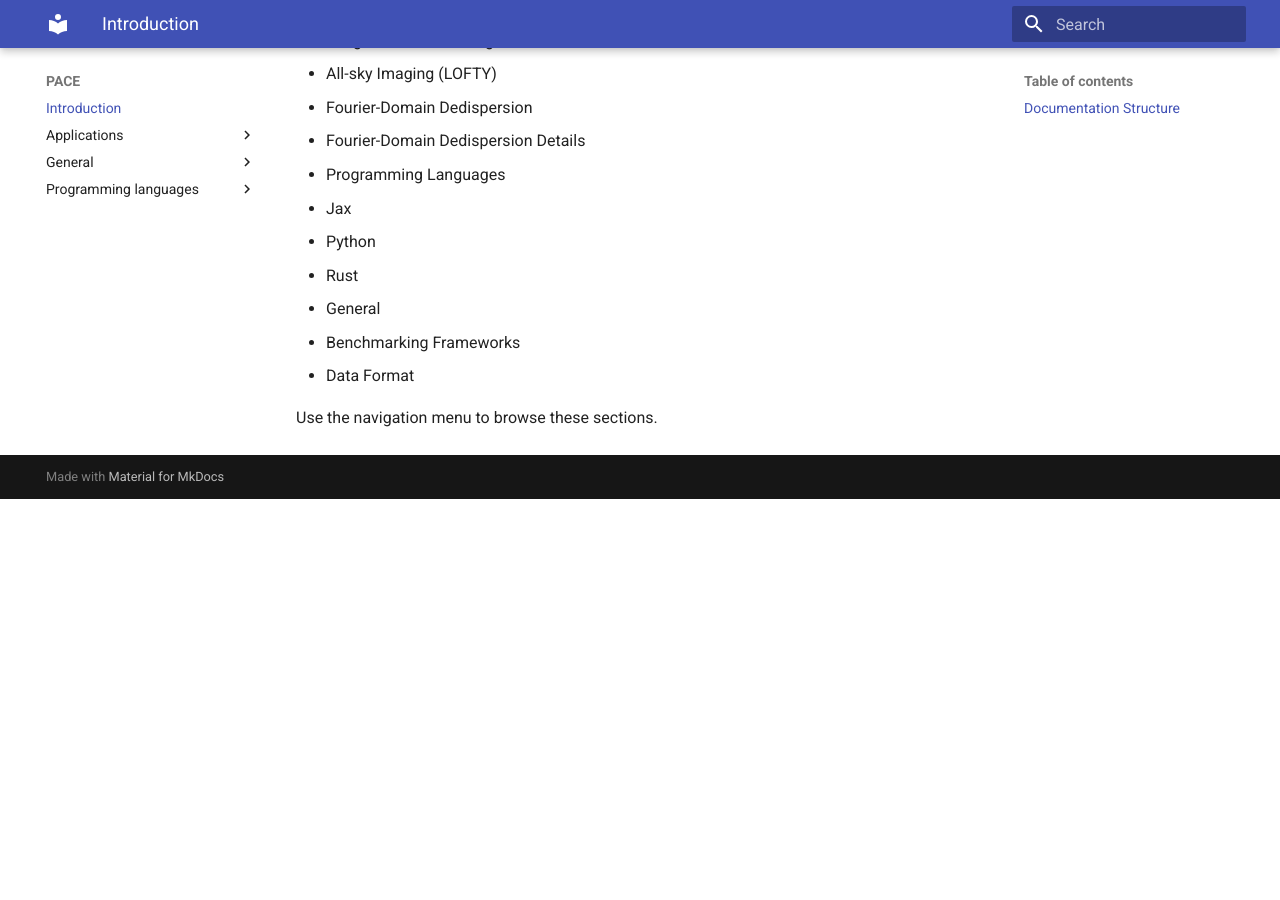
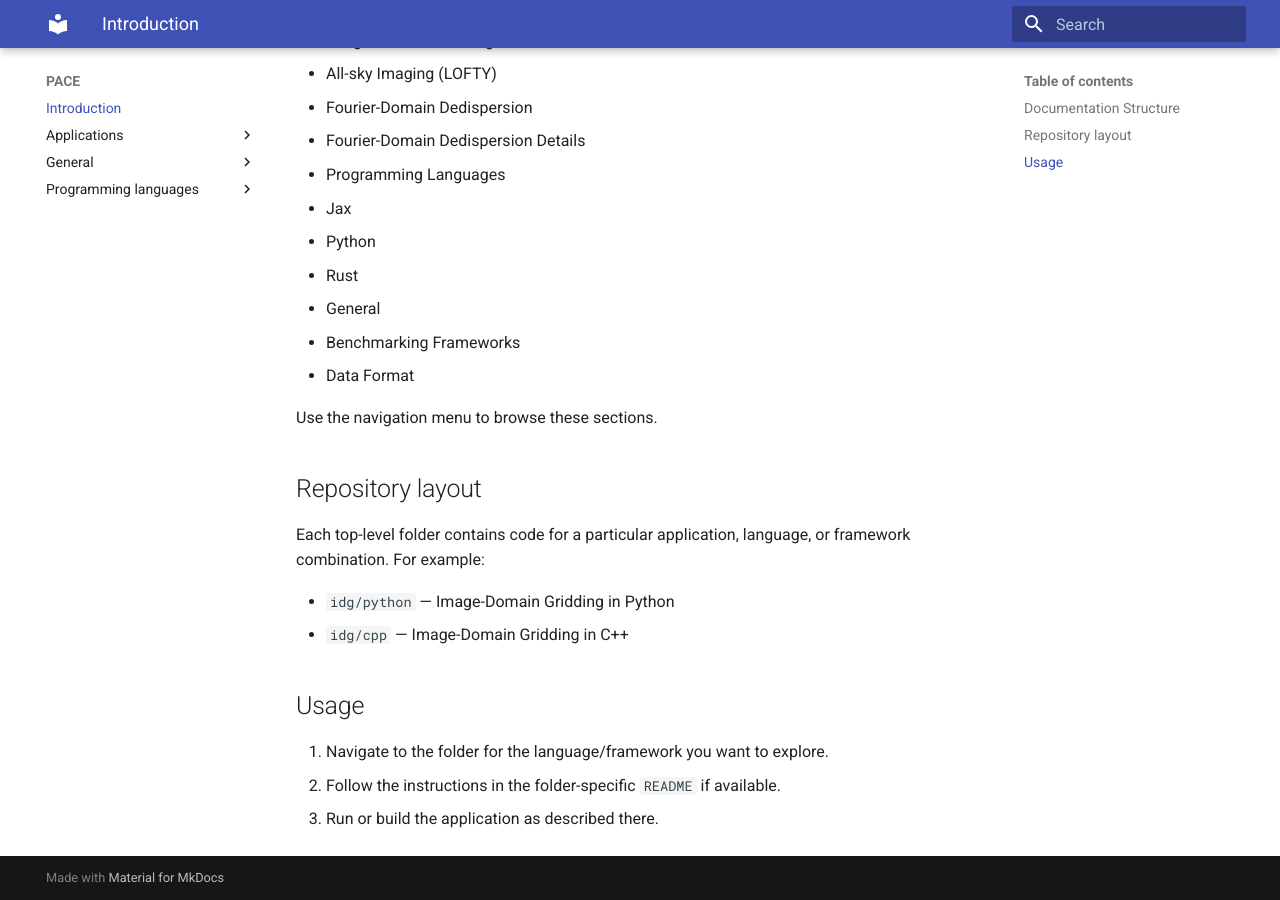
Before and after one commit to astron-rd/PACE, an MkDocs documentation site: the page built from docs/index.md, in a window 1280 px wide and 900 px high, scrolled down 571 px. Built offline with MkDocs 1.6.1 and Material for MkDocs 9.7.7, drawn with Linux system fonts in a browser that asks for light colours; nearby versions of some CDN libraries; before the commit the page ends 1070 px from its top, so only the background shows below that.

Commit message:
Integrate documentation on repository layout

```diff
--- a/docs/index.md
+++ b/docs/index.md
@@ -29,3 +29,17 @@ The documentation is organized into three categories:
   - Data Format
 
 Use the navigation menu to browse these sections.
+
+## Repository layout
+
+Each top-level folder contains code for a particular application, language, or
+framework combination. For example:
+
+- `idg/python` — Image-Domain Gridding in Python
+- `idg/cpp` — Image-Domain Gridding in C++
+
+## Usage
+
+1. Navigate to the folder for the language/framework you want to explore.
+2. Follow the instructions in the folder-specific `README` if available.
+3. Run or build the application as described there.
```
Also changed, not shown: README.md (deleted, +0 -28 lines).
